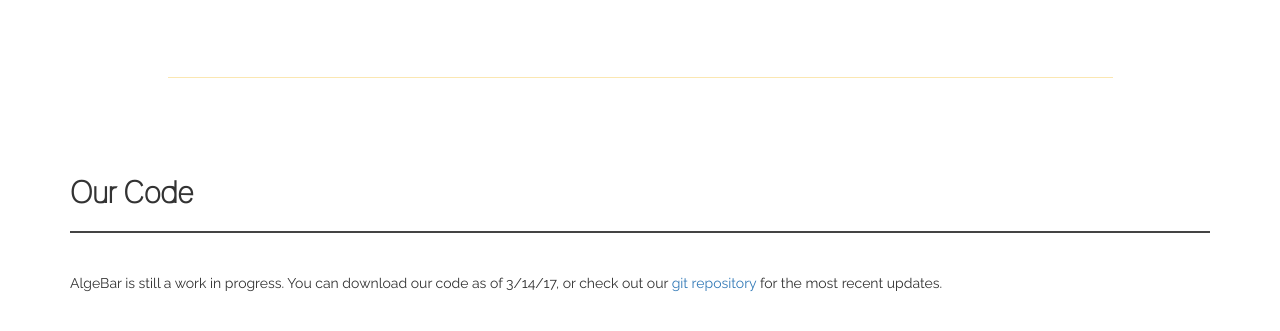
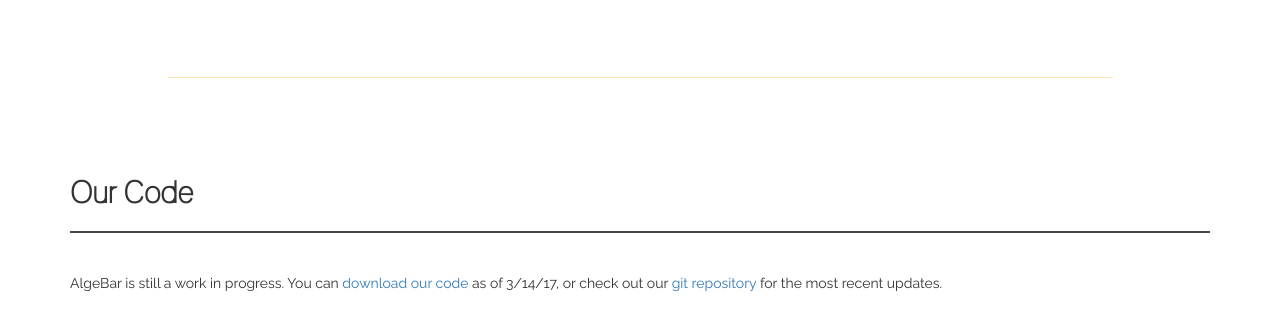
Before and after one commit to meringb/AlgeBarWebSite, a plain HTML site: page index.html in a window 1280 px wide. Shown: the part 5645-5976 px from the top of the page. Drawn offline with Linux system fonts and the light colour scheme.

Commit message:
Added a zip to download our code

```diff
--- a/index.html
+++ b/index.html
@@ -300,7 +300,8 @@ http://www.tooplate.com/view/2080-minimax
 			<div class="row">
 				<div class="col-md-12 col-sm-12">
 					<h2>Our Code</h2>
-					<p> AlgeBar is still a work in progress. You can download our code as of 3/14/17, or check out our <a href="https://github.com/md122/apps-comps">git repository</a> for the most recent updates. </p>
+					<p> AlgeBar is still a work in progress. You can <a href="codebase/apps-comps-master.zip">download our code</a>
+ as of 3/14/17, or check out our <a href="https://github.com/md122/apps-comps">git repository</a> for the most recent updates. </p>
 				</div>
 			</div>
 		</div>
```
Also changed, not shown: 2 other files.
